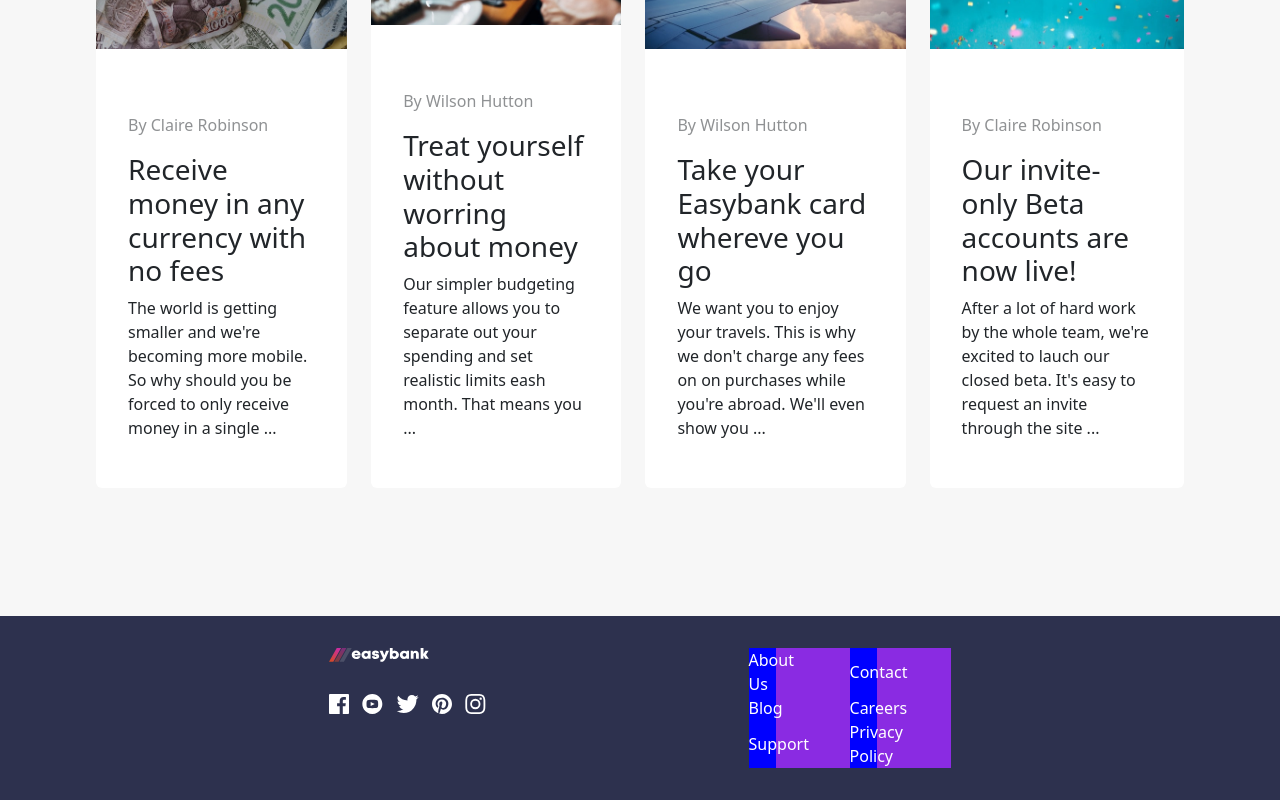
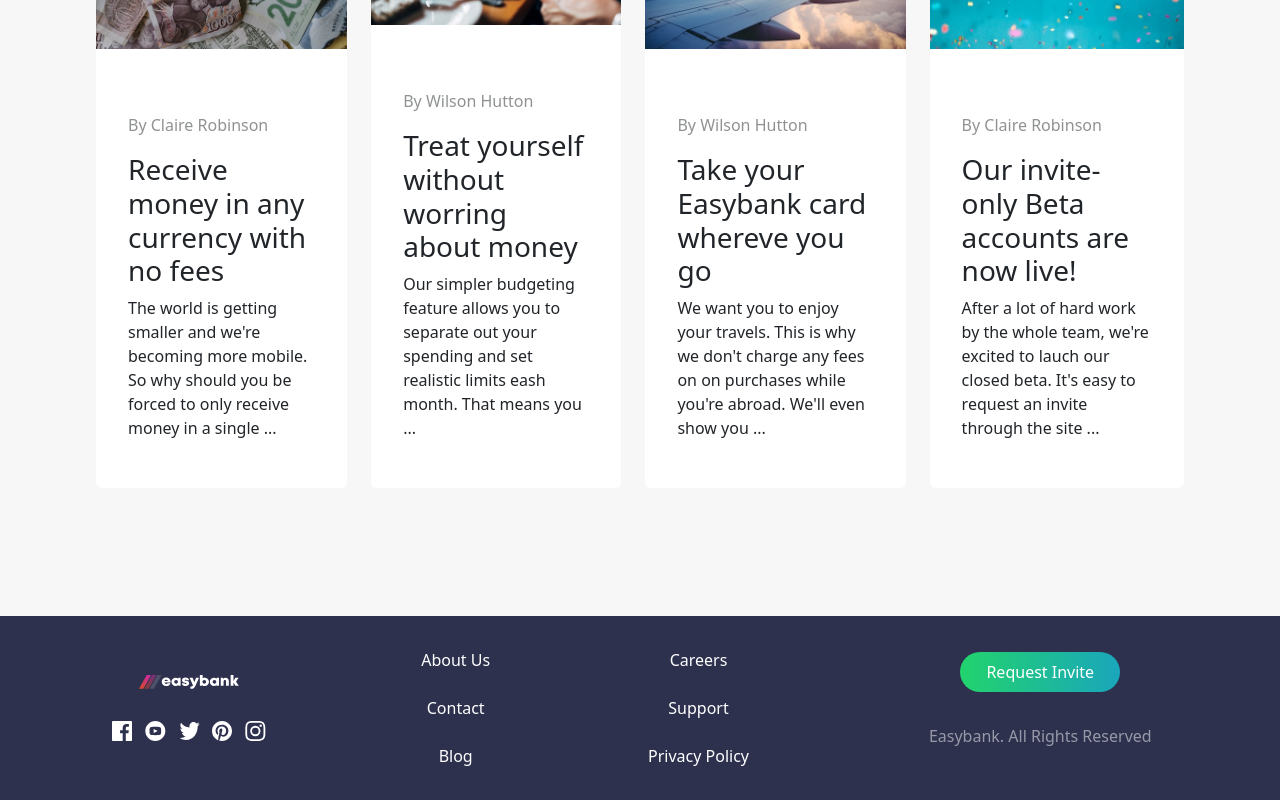
Before and after one commit to Giftyaning/Easybank, a React (Vite) app: page / in a window 1280 px wide. Shown: the part 1831-2631 px from the top of the page. Built offline with nearby package versions, Linux system fonts and the light colour scheme.

Commit message:
Footer update

```diff
--- a/src/components/footer/Footer.jsx
+++ b/src/components/footer/Footer.jsx
@@ -6,6 +6,8 @@
 import Pinterest from '../../images/Pinterest.svg'
 import Twitter from '../../images/Twitter.svg'
 import Youtube from '../../images/Youtube.svg'
+import CustomButton from '../buttons/CustomButton'
+
 
 const Footer = () => {
   return (
@@ -22,32 +24,39 @@
         </div>
       </div>
 
-      <ul className="nav-list-footer">
-       <li>
+      <ul className="nav-list-footer-wrapper">
+       <li className="nav-list-footer">
         <a href="">About Us</a>
        </li>
 
-       <li>
+       <li className="nav-list-footer">
+        <a href="">Careers</a>
+       </li>
+
+       <li className="nav-list-footer">
         <a href="">Contact</a>
        </li>
 
-       <li>
+       <li className="nav-list-footer">
+        <a href="">Support</a>
+       </li>
+
+       <li className="nav-list-footer">
         <a href="">Blog</a>
        </li>
 
-       <li>
-        <a href="">Careers</a>
-       </li>
-
-       <li>
-        <a href="">Support</a>
-       </li>
-
-       <li>
+       <li className="nav-list-footer">
         <a href="">Privacy Policy</a>
        </li>
 
       </ul>
+
+      <div className="right">
+        <CustomButton />
+        <p>
+          Easybank. All Rights Reserved
+        </p>
+      </div>
     </div>
   )
 }
--- a/src/styles/footer.css
+++ b/src/styles/footer.css
@@ -1,6 +1,7 @@
 .footer{
     display: flex;
     justify-content: space-evenly;
+    align-items: center;
     background-color: #2d314e;
     color: white;
     padding: 2em;
@@ -11,6 +12,8 @@
     flex-direction: column;
     max-width: 10%;
     gap: 2em;
+    justify-content: center;
+    align-items: center;
 }
 
 .socials{
@@ -18,35 +21,53 @@
     gap: .8em;
 }
 
-.nav-list-footer{
-    display: grid;
-    grid-template-columns: repeat(2, 1fr);
-    gap: 0;
+.nav-list-footer-wrapper {
+    display: flex;
+    flex-wrap: wrap;
     padding: 0;
     margin: 0;
-    background-color: blueviolet;
-    list-style: none;
+    max-width: 40%;
 }
 
-.nav-list-footer li {
-    padding: 0;
-    margin: 0;
-    width: 100%;
-    background-color: blue;
+.nav-list-footer {
+    flex: 1 1 45%;
+    min-width: 45%;
     display: flex;
     align-items: center;
     justify-content: center;
+    padding: 0;
+    margin: 0;
+    text-align: center;
 }
 
-.nav-list-footer li a {
+.nav-list-footer a {
     color: white !important;
     text-decoration: none;
     width: 100%;
-    text-align: 100%;
-    display: block;
+}
+
+.right{
+    display: flex;
+    flex-direction: column;
+    gap: 2em;
+    justify-content: center;
+    align-items: center;
+}
+
+.right p{
+    opacity: .5;
 }
 
 .white-logo {
     filter: invert(1);
     width: 100px;
 }
+
+@media (max-width: 768px) {
+    .footer{
+        flex-direction: column;
+        justify-content: center;
+        align-items: center;
+        gap: 4em;
+    }
+}
```
